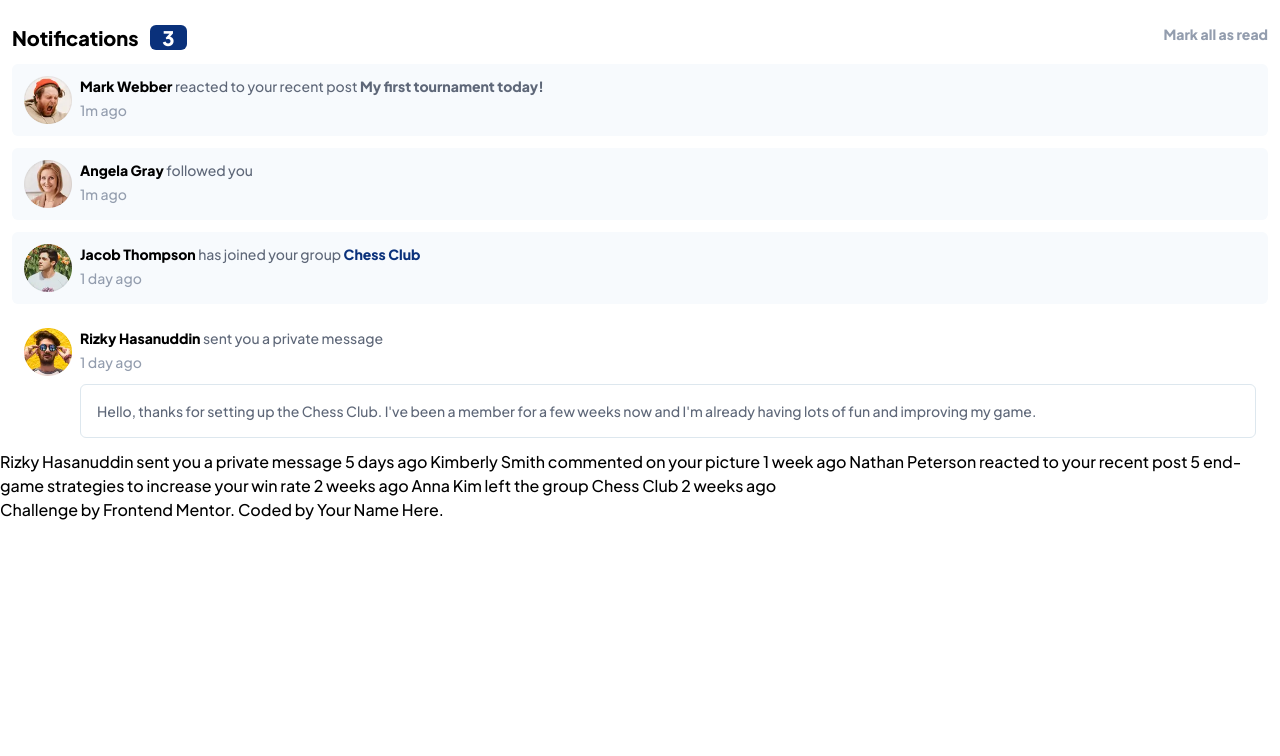
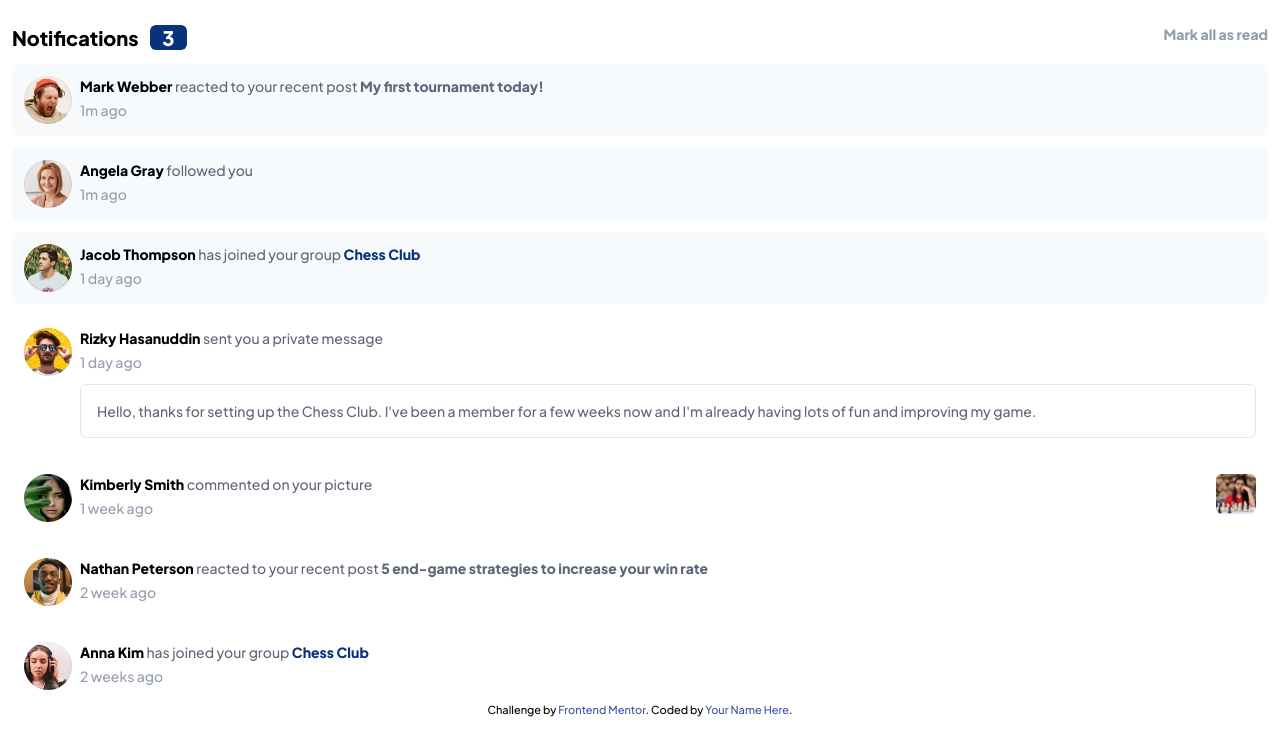
Before and after one commit to cristianoso19/fm.NotificationsPage, a website: page index.html in a window 1280 px wide. Drawn offline with Linux system fonts and the light colour scheme.

Commit message:
Finished cards

```diff
--- a/index.html
+++ b/index.html
@@ -13,6 +13,10 @@
 
   <!-- Feel free to remove these styles or customise in your own stylesheet 👍 -->
   <link href="./dist/output.css" rel="stylesheet">
+  <style>
+    .attribution { font-size: 11px; text-align: center; }
+    .attribution a { color: hsl(228, 45%, 44%); }
+  </style>
   </head>
 <body>
 
@@ -64,20 +68,37 @@
         </p>
       </div>
     </div>
+
+    <div class="mt-3 rounded-md flex justify-between p-3 bg-white hover:drop-shadow-2xl">
+      <img src="./assets/images/avatar-kimberly-smith.webp" alt="notification user avatar" class="w-12 h-12 ">
+      <div class="ml-2 text-sm flex-auto">
+        <span class="font-bold">Kimberly Smith</span>
+        <span class="text-darkgb">commented on your picture</span>
+        <p class="text-gb mt-1">1 week ago</p>
+      </div>
+      <img src="./assets/images/image-chess.webp" alt="notification user avatar" class="w-10 h-10 ">
+    </div>
+
+    <div class="mt-3 rounded-md flex justify-between p-3 bg-white hover:drop-shadow-2xl">
+      <img src="./assets/images/avatar-nathan-peterson.webp" alt="notification user avatar" class="w-12 h-12 ">
+      <div class="ml-2 text-sm flex-auto">
+        <span class="font-bold">Nathan Peterson</span>
+        <span class="text-darkgb">reacted to your recent post</span>
+        <span class="font-bold text-darkgb">5 end-game strategies to increase your win rate</span>
+        <p class="text-gb mt-1">2 week ago</p>
+      </div>
+    </div>
+
+    <div class="mt-3 rounded-md flex justify-between p-3 bg-white hover:drop-shadow-2xl">
+      <img src="./assets/images/avatar-anna-kim.webp" alt="notification user avatar" class="w-12 h-12 ">
+      <div class="ml-2 text-sm flex-auto">
+        <span class="font-bold">Anna Kim</span>
+        <span class="text-darkgb">has joined your group</span>
+        <span class="font-bold text-blue">Chess Club</span>
+        <p class="text-gb mt-1">2 weeks ago</p>
+      </div>
+    </div>
   </main>
-
-  Rizky Hasanuddin sent you a private message
-  5 days ago
-
-  Kimberly Smith commented on your picture
-  1 week ago
-
-  Nathan Peterson reacted to your recent post 5 end-game strategies to increase your win rate
-  2 weeks ago
-
-  Anna Kim left the group Chess Club
-  2 weeks ago
-
   <div class="attribution">
     Challenge by <a href="https://www.frontendmentor.io?ref=challenge" target="_blank">Frontend Mentor</a>.
     Coded by <a href="#">Your Name Here</a>.
```
Also changed, not shown: dist/output.css.
